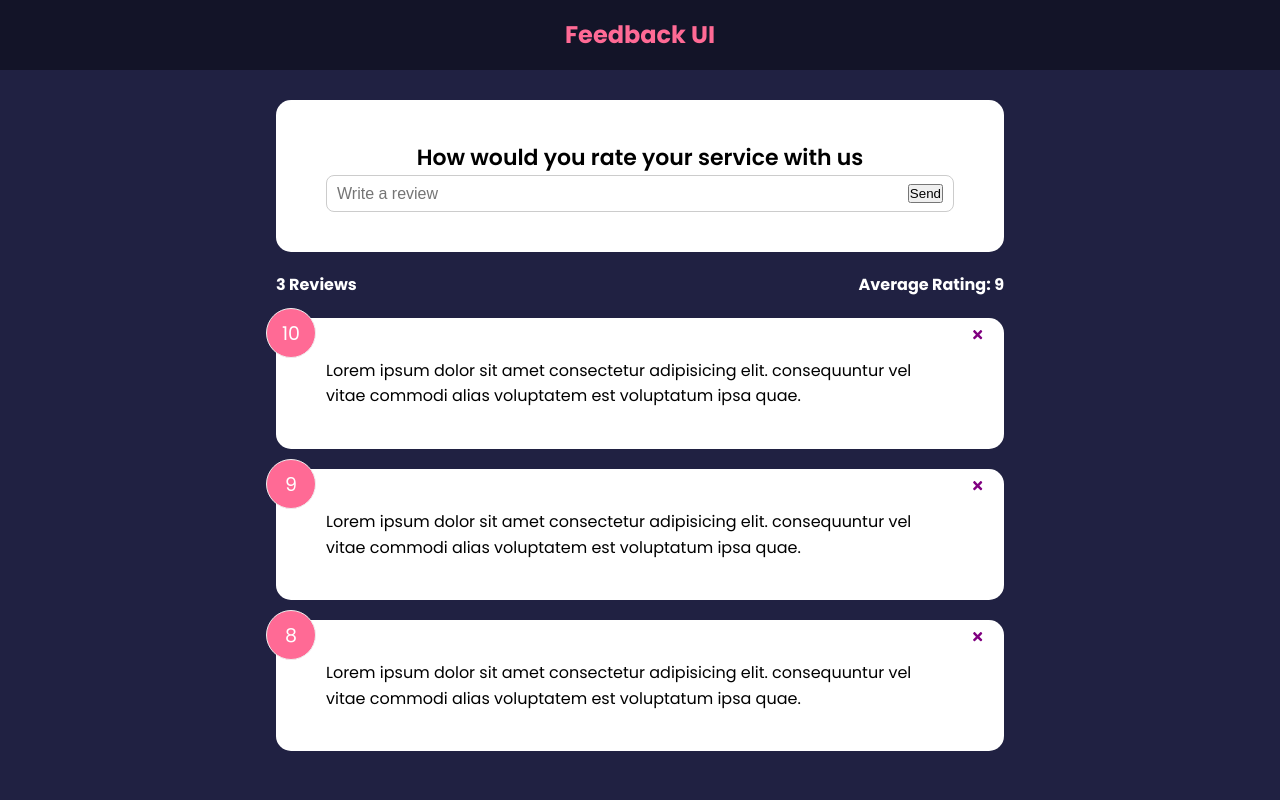
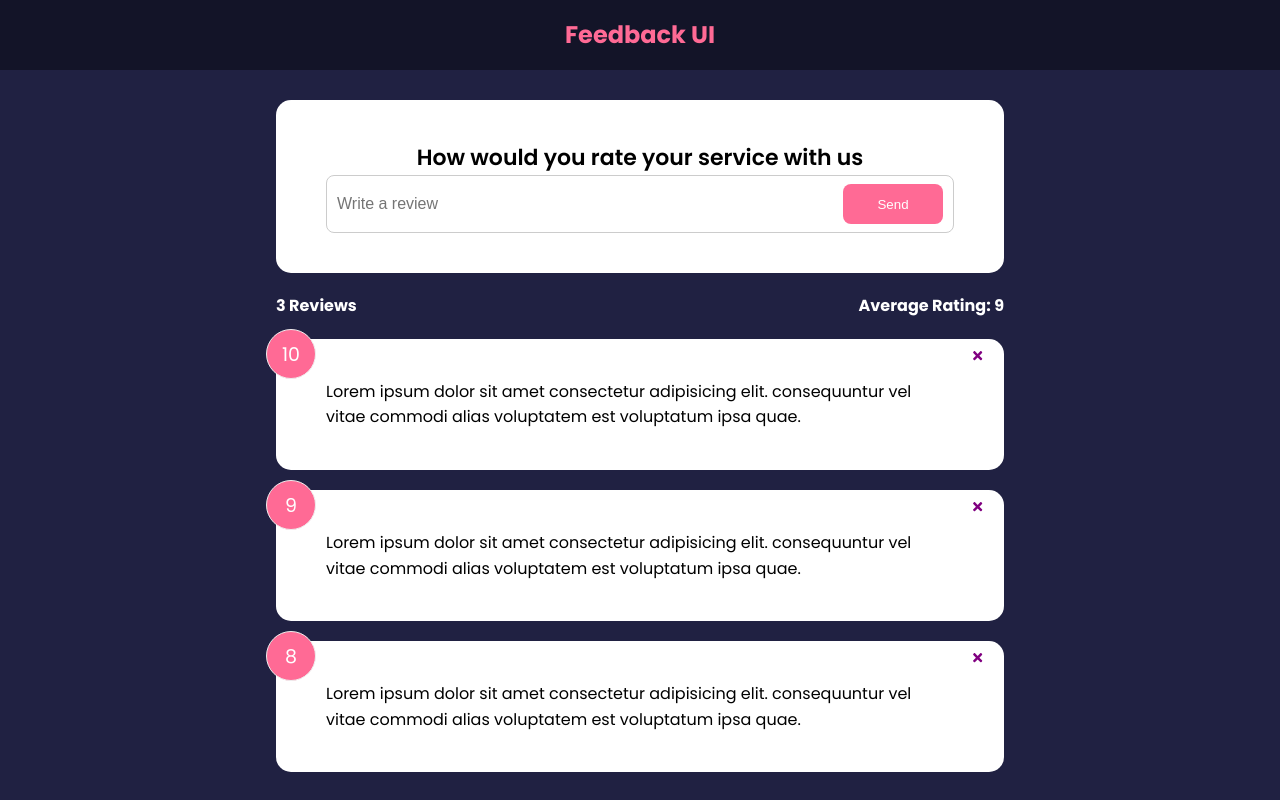
Before and after one commit to VaiDik-cyber/feedback, a React (Create React App) app: page / in a window 1280 px wide. Built offline with nearby package versions, Linux system fonts and the light colour scheme; the HTML template or start-up script is replaced by a standard one.

Commit message:
Button component added

```diff
--- a/src/components/FeedbackForm.jsx
+++ b/src/components/FeedbackForm.jsx
@@ -1,5 +1,6 @@
 import { useState } from "react";
 import Card from "./shared/Card";
+import Button from "./shared/Button";
 
 const FeedbackForm = () => {
   const [text, setText] = useState("");
@@ -17,7 +18,9 @@
             onChange={handleTextChange}
             value={text}
           />
-          <button type="submit">Send</button>
+          <Button type="submit" version="secondary">
+            Send
+          </Button>
         </div>
       </form>
     </Card>
--- /dev/null
+++ b/src/components/shared/Button.jsx
@@ -0,0 +1,22 @@
+import PropTypes from "prop-types";
+const Button = ({ children, type, version, isDisabled }) => {
+  return (
+    <button type={type} disabled={isDisabled} className={`btn btn-${version}`}>
+      {children}
+    </button>
+  );
+};
+
+Button.defaultProps = {
+  type: "submit",
+  version: "primary",
+  isDisabled: false,
+};
+
+Button.prototype = {
+  children: PropTypes.node.isRequired,
+  type: PropTypes.string,
+  version: PropTypes.string,
+  isDisabled: PropTypes.bool,
+};
+export default Button;
```
